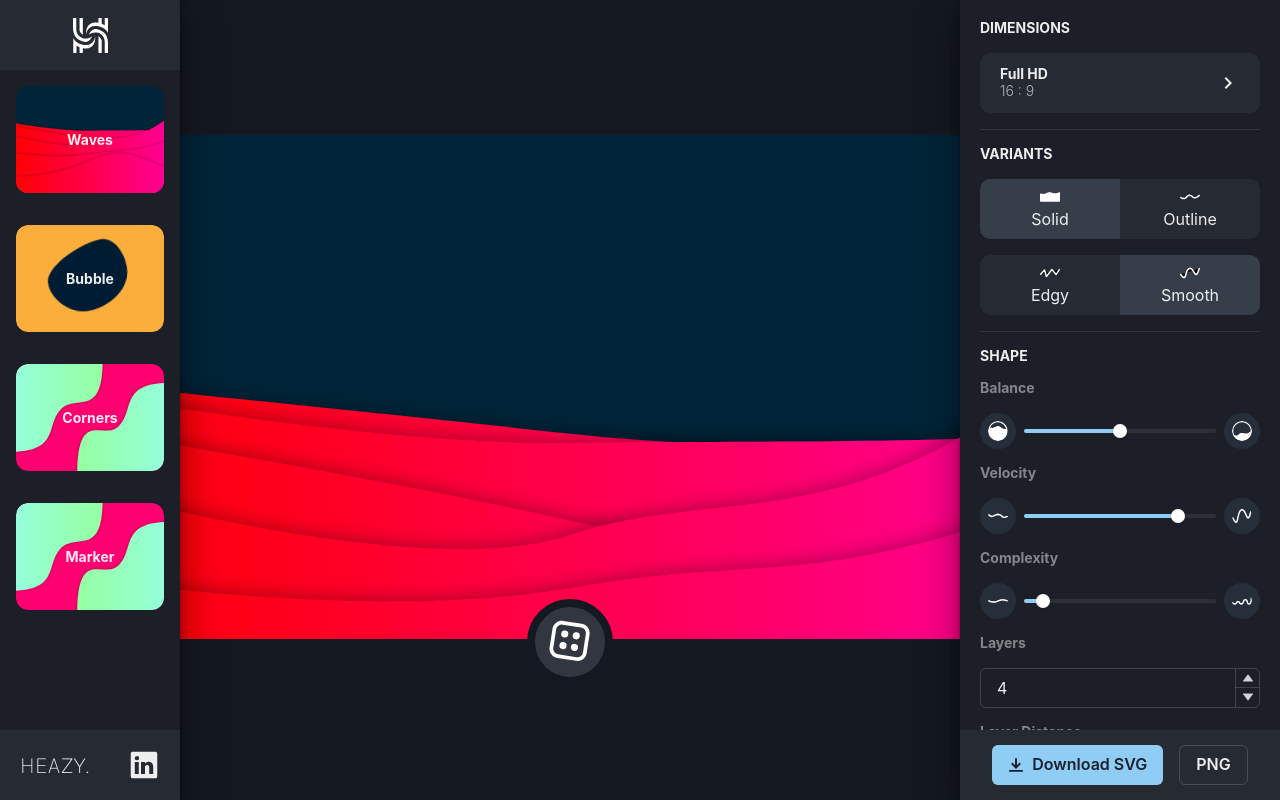
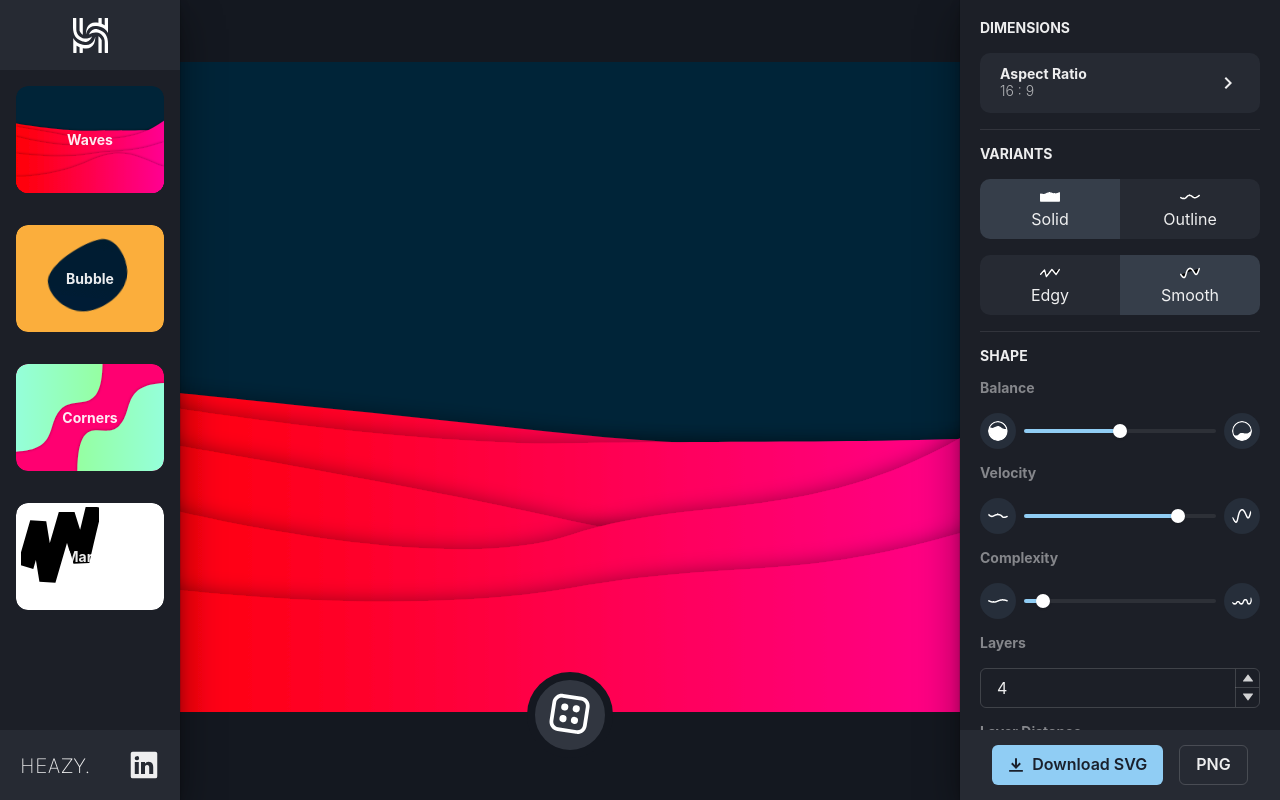
Before and after one commit to MaximBuz/heazy-svg-creator, a React (Create React App) app: page / in a window 1280 px wide. Built offline with nearby package versions, Linux system fonts and the light colour scheme.

Commit message:
set placeholder thumbnail to marker

```diff
--- a/src/App.tsx
+++ b/src/App.tsx
@@ -32,8 +32,8 @@
   const [seed, setSeed] = useState<number>(0);
 
   /* --------- DIMENSION STATE --------- */
-  const [width, setWidth] = useState<number>(896);
-  const [height, setHeight] = useState<number>(504);
+  const [width, setWidth] = useState<number>(900);
+  const [height, setHeight] = useState<number>(650);
   const [aspectRatio, setAspectRatio] = useState<string>('16 : 9');
 
   /* --------- VARIANT STATE --------- */
--- a/src/components/LeftMenu.tsx
+++ b/src/components/LeftMenu.tsx
@@ -4,6 +4,7 @@
 import { Flex, Stack, Image, Heading, Icon } from '@chakra-ui/react';
 import stackedWave from '../Thumbnails/stackedWaves.svg';
 import smoothStage from '../Thumbnails/smoothStage.svg';
+import marker from '../Thumbnails/marker.svg';
 import bubble from '../Thumbnails/bubble.svg';
 import Logo from '../Logo.svg';
 import { UilLinkedin } from '@iconscout/react-unicons';
@@ -52,7 +53,7 @@
         <Thumbnail setDesign={setDesign} image={stackedWave} caption="waves"></Thumbnail>
         <Thumbnail setDesign={setDesign} image={bubble} caption="bubble"></Thumbnail>
         <Thumbnail setDesign={setDesign} image={smoothStage} caption="corners"></Thumbnail>
-        <Thumbnail setDesign={setDesign} image={smoothStage} caption="marker"></Thumbnail>
+        <Thumbnail setDesign={setDesign} image={marker} caption="marker"></Thumbnail>
       </Stack>
 
       <Flex
--- a/src/utils/customHooks/useMarkerOptions.tsx
+++ b/src/utils/customHooks/useMarkerOptions.tsx
@@ -9,9 +9,9 @@
   const [lineCap, setLineCap] = useState<'butt' | 'round' | 'square'>("square");
   const [lineJoin, setLineJoin] = useState< 'bevel' | 'miter'  | 'round'>("bevel");
   const [strokeWidth, setStrokeWidth] = useState<number>(100);
-  const [bgColor, setBgColor] = useState<string>('#FBAE3C');
-  const [startColor, setStartColor] = useState<string>('#001e35');
-  const [endColor, setEndColor] = useState<string>('#001b2f');
+  const [bgColor, setBgColor] = useState<string>('#ffffff');
+  const [startColor, setStartColor] = useState<string>('#000000');
+  const [endColor, setEndColor] = useState<string>('#000000');
   const [shadowX, setShadowX] = useState<number>(0);
   const [shadowY, setShadowY] = useState<number>(0);
   const [shadowSD, setShadowSD] = useState<number>(10);
```
Also changed, not shown: src/Thumbnails/marker.svg (added).
